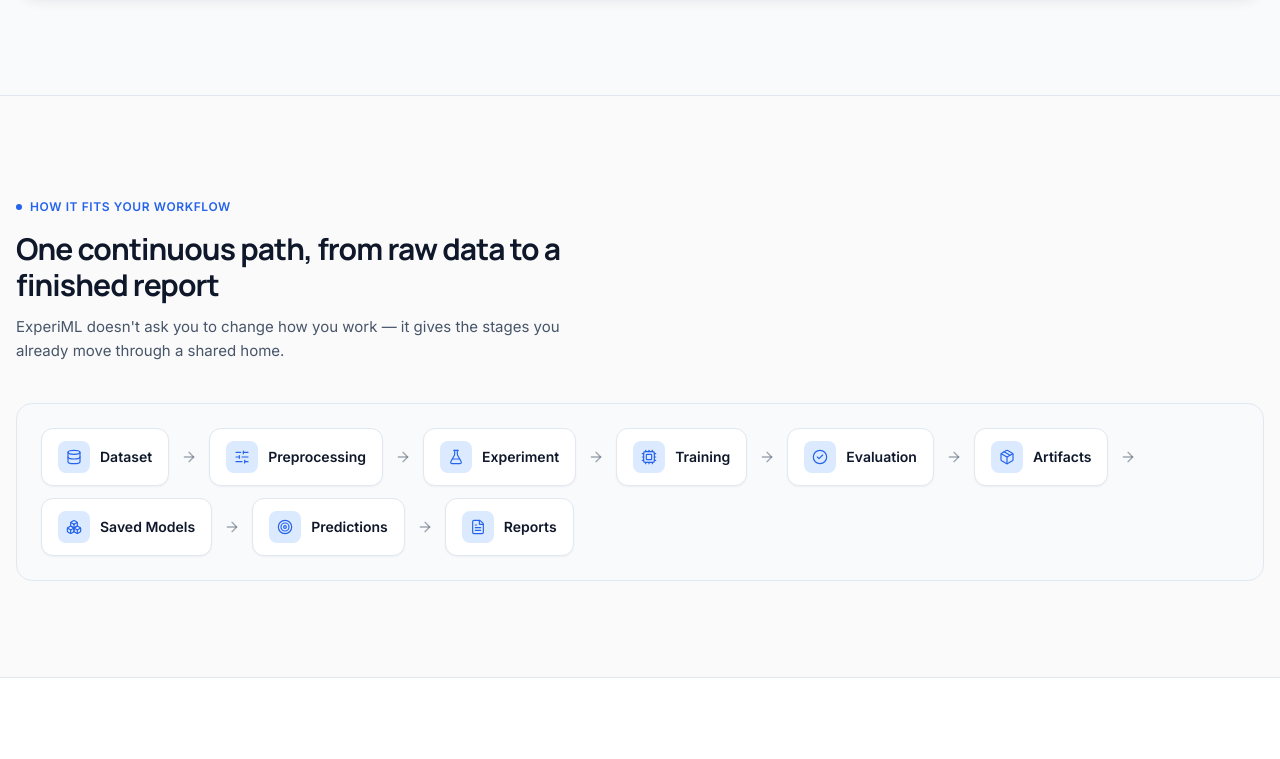
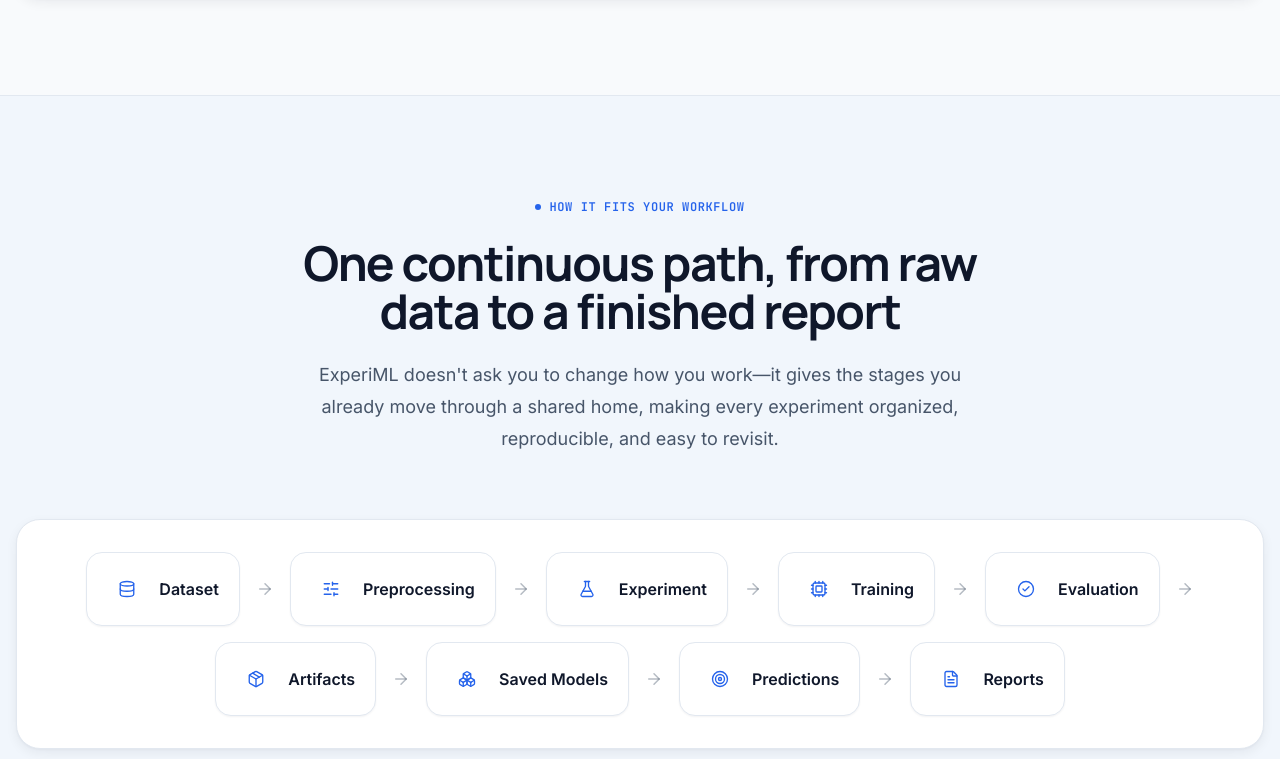
Before and after one commit to Dhairya-Dave-0204/ExperiML, a React (Vite) app in the folder frontend/: page /about in a window 1280 px wide. Shown: the part 1967-2726 px from the top of the page. Built offline with nearby package versions, Linux system fonts and the light colour scheme.

Commit message:
inor structure UI updates to the workflow fit component for about page

```diff
--- a/frontend/src/components/shared/About/WorkflowFit/WorkflowFit.jsx
+++ b/frontend/src/components/shared/About/WorkflowFit/WorkflowFit.jsx
@@ -1,47 +1,58 @@
 import React from "react";
 import { ArrowRight } from "lucide-react";
 
-import { STAGES } from "./workflowFitData"
+import { STAGES } from "./workflowFitData";
 
 function WorkflowFit() {
   return (
     <section
       id="workflow-fit"
-      className="py-16 border-t border-border md:py-24"
+      className="py-16 border-t border-border md:py-24 bg-primary-light/30"
     >
       <div className="container-custom">
-        <div className="max-w-xl mb-10">
-          <div className="inline-flex items-center gap-2 mb-4 text-xs font-semibold tracking-wider uppercase text-primary">
+        {/* Section Header */}
+        <div className="max-w-3xl mx-auto mb-16 text-center">
+          <div className="inline-flex items-center gap-2 px-3 py-1 mb-5 font-mono text-xs font-semibold tracking-wider uppercase rounded-full bg-primary-soft text-primary">
             <span className="h-1.5 w-1.5 rounded-full bg-primary" />
-            How it fits your workflow
+            How It Fits Your Workflow
           </div>
-          <h2 className="mb-3 text-2xl font-extrabold tracking-tight font-heading text-text md:text-3xl">
+
+          <h2 className="text-3xl font-extrabold tracking-tight font-heading text-text sm:text-4xl lg:text-5xl">
             One continuous path, from raw data to a finished report
           </h2>
-          <p className="text-[15px] leading-relaxed text-text-secondary">
-            ExperiML doesn't ask you to change how you work — it gives the
-            stages you already move through a shared home.
+
+          <p className="max-w-2xl mx-auto mt-6 text-base leading-8 text-text-secondary lg:text-lg">
+            ExperiML doesn't ask you to change how you work—it gives the stages
+            you already move through a shared home, making every experiment
+            organized, reproducible, and easy to revisit.
           </p>
         </div>
 
-        <div className="flex flex-wrap items-center gap-3 p-5 border rounded-xl border-border bg-surface-soft md:p-6">
-          {STAGES.map(({ icon: Icon, label, id }, i) => (
-            <div key={id} className="flex items-center gap-3">
-              <div className="flex items-center gap-2.5 rounded-lg border border-border bg-surface px-4 py-3 shadow-sm">
-                <div className="flex items-center justify-center w-8 h-8 rounded-md shrink-0 bg-primary-light">
-                  <Icon size={16} strokeWidth={1.75} className="text-primary" />
+        {/* Workflow */}
+        <div className="overflow-hidden border shadow-md rounded-2xl border-border bg-surface">
+          <div className="flex flex-wrap items-center justify-center gap-4 p-6 lg:p-8">
+            {STAGES.map(({ icon: Icon, label, id }, index) => (
+              <React.Fragment key={id} >
+                <div className="flex items-center gap-3 px-5 py-4 transition-all duration-300 border shadow-sm cursor-pointer group rounded-xl border-border bg-surface hover:-translate-y-1 hover:border-primary hover:shadow-md hover:bg-primary-light/30">
+                  <div className="flex items-center justify-center w-10 h-10 rounded-lg shrink-0 bg-primary-soft text-primary">
+                    <Icon size={18} strokeWidth={1.8} />
                   </div>
-                <span className="text-sm font-semibold text-text">{label}</span>
+
+                  <span className="text-sm font-semibold text-text md:text-base">
+                    {label}
+                  </span>
                 </div>
-              {i < STAGES.length - 1 && (
+
+                {index < STAGES.length - 1 && (
                   <ArrowRight
-                  size={16}
+                    size={18}
                     strokeWidth={2}
-                  className="hidden shrink-0 text-text-secondary/50 sm:block"
+                    className="hidden text-text-secondary/40 lg:block"
                   />
                 )}
+              </React.Fragment>
+            ))}
           </div>
-          ))}
         </div>
       </div>
     </section>
```
Lines whose indentation alone changed are shown as unchanged.
